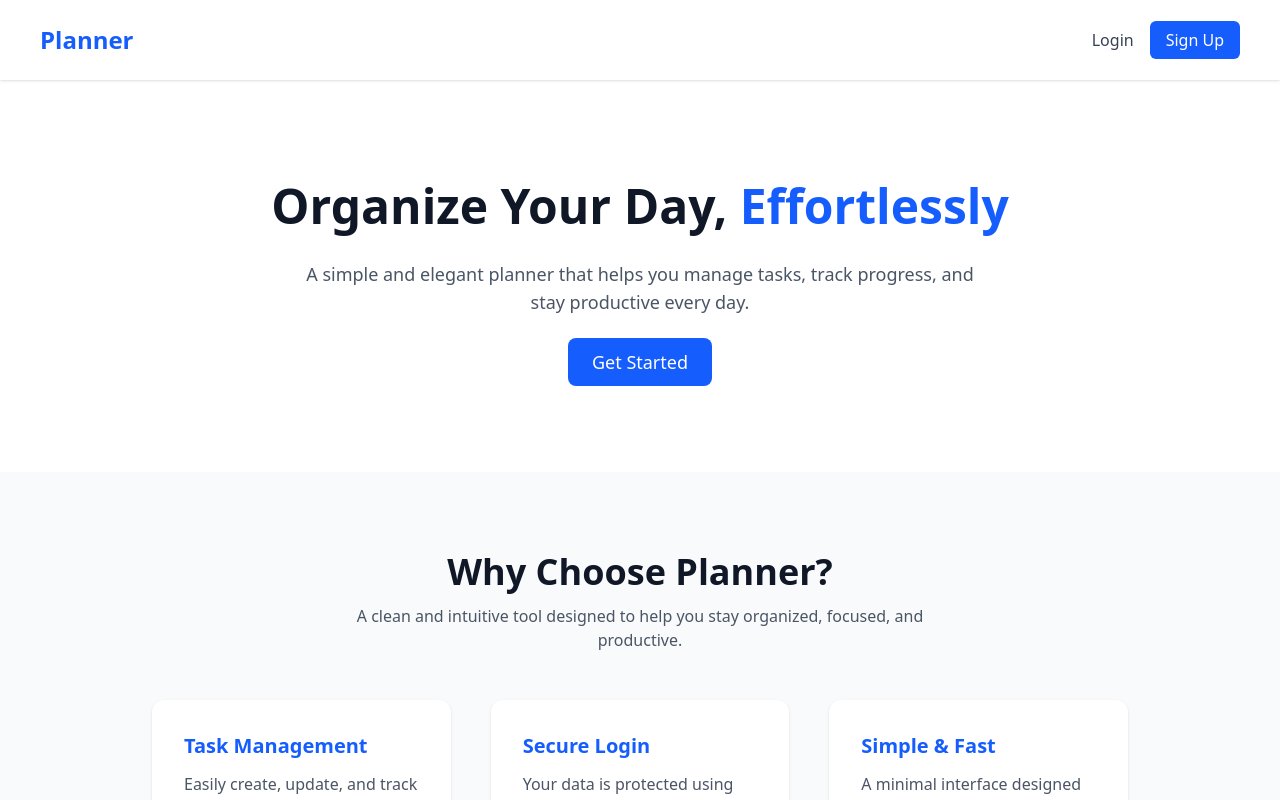
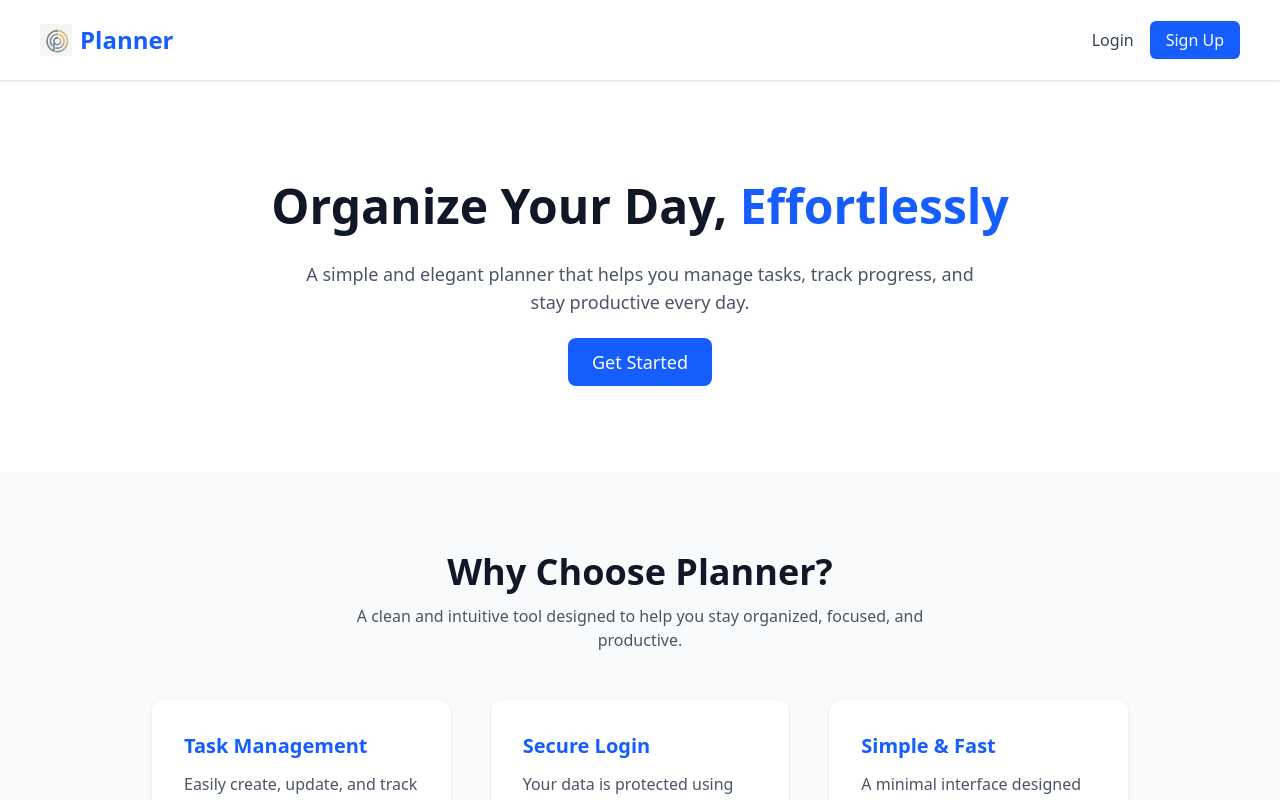
Before and after one commit to Mohanappriya0106/Planner, a React (Vite) app in the folder frontend/: page / in a window 1280 px wide. Shown: the top 800 px of the page. Built offline with nearby package versions, Linux system fonts and the light colour scheme.

Commit message:
added logo

```diff
--- a/frontend/src/pages/LandingPage.jsx
+++ b/frontend/src/pages/LandingPage.jsx
@@ -5,10 +5,19 @@ export default function LandingPage() {
     <div className="min-h-screen bg-white">
       {/* Navbar */}
       <nav className="flex justify-between items-center px-10 py-6 shadow-sm">
+  <div className="flex items-center space-x-2">
+    <img
+      src="/logo.jpg"
+      alt="Planner Logo"
+      className="h-8 w-8"
+    />
     <h1 className="text-2xl font-bold text-blue-600">Planner</h1>
+  </div>
 
   <div className="space-x-4">
-          <a href="/login" className="text-gray-700 hover:text-blue-600 font-medium">Login</a>
+    <a href="/login" className="text-gray-700 hover:text-blue-600 font-medium">
+      Login
+    </a>
     <a
       href="/register"
       className="bg-blue-600 text-white px-4 py-2 rounded-md hover:bg-blue-700 transition"
@@ -17,6 +26,7 @@ export default function LandingPage() {
     </a>
   </div>
 </nav>
+
 
       {/* Hero Section */}
       <section className="px-10 py-24 text-center">
```
Also changed, not shown: frontend/public/logo.jpg (added). Lines whose indentation alone changed are shown as unchanged.
